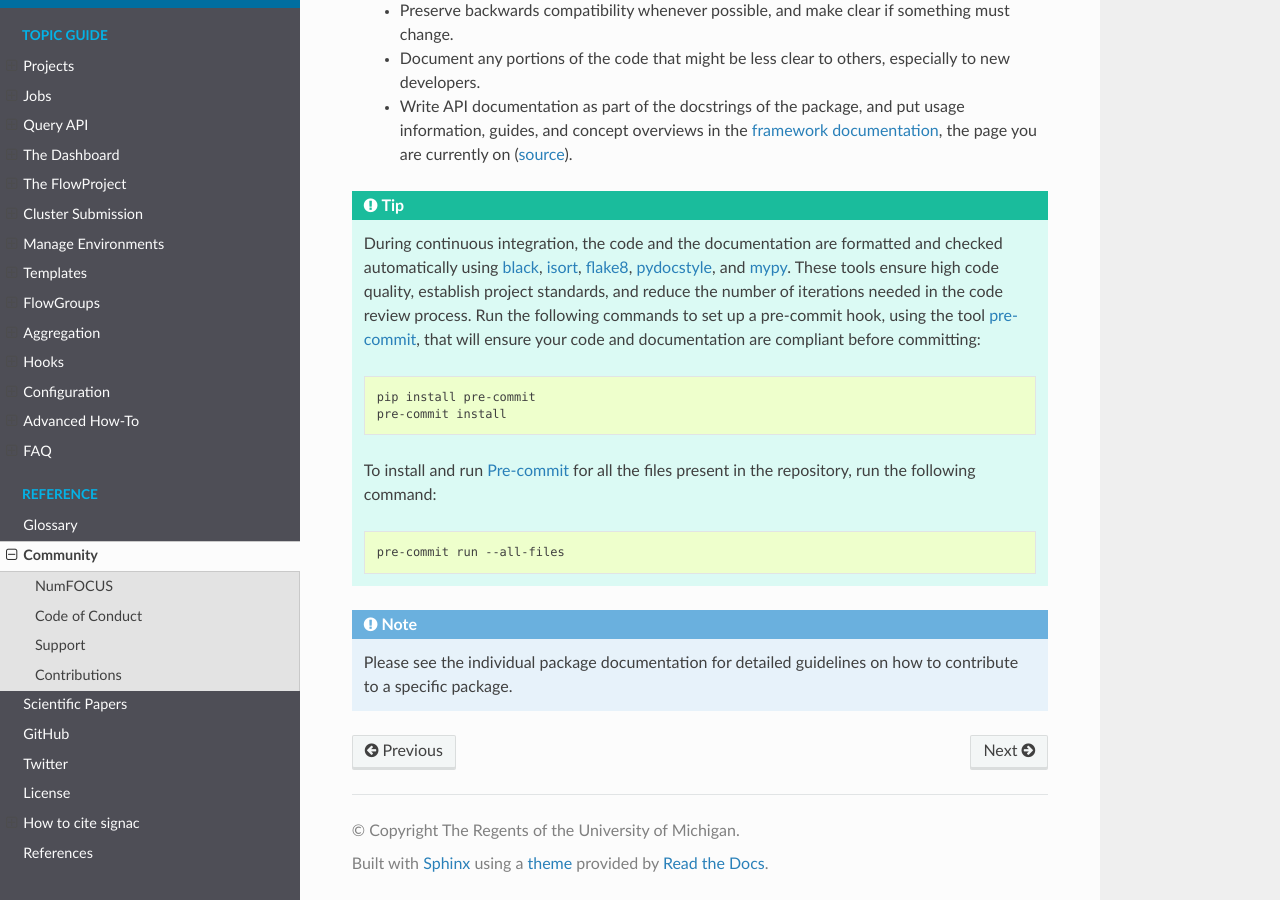
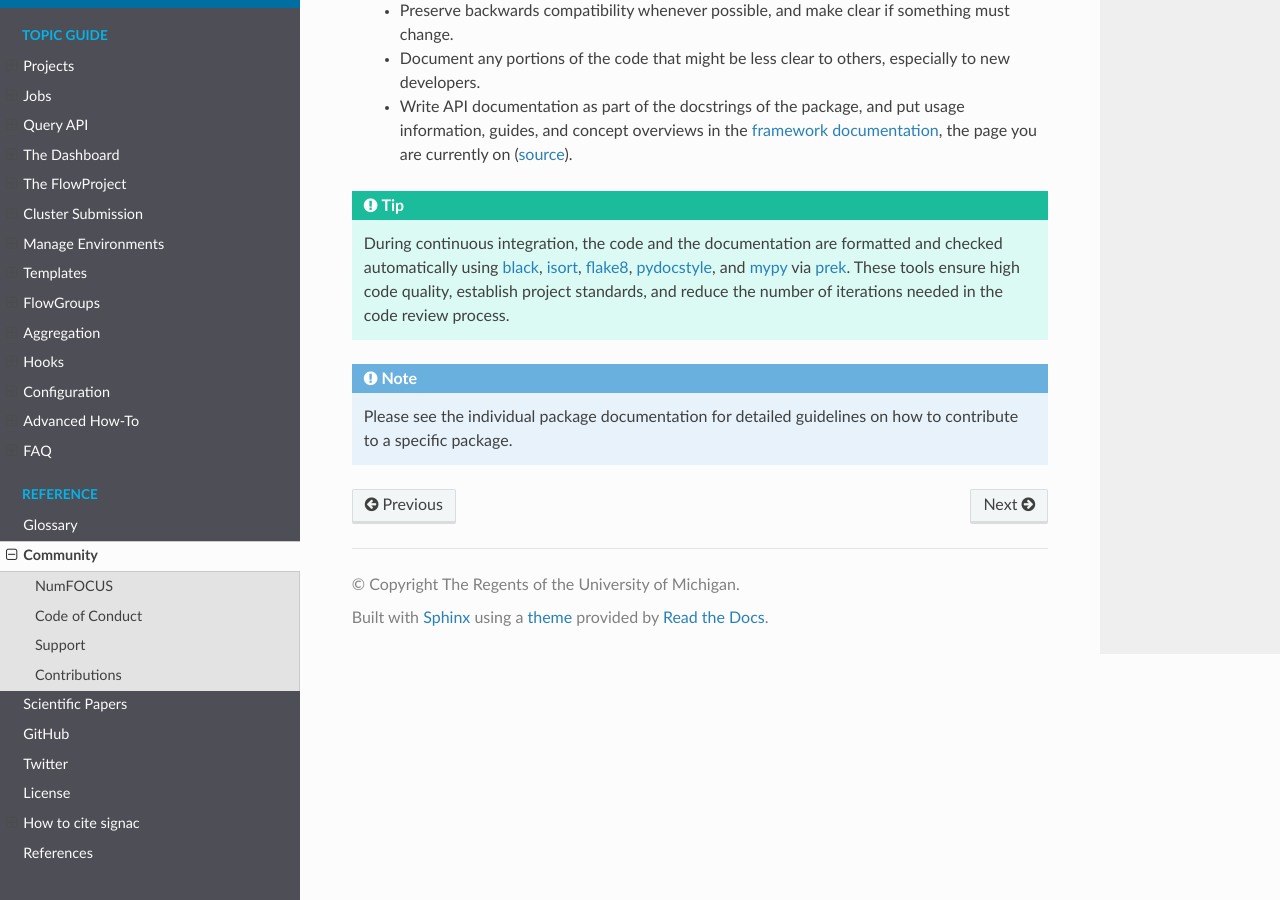
Before and after one commit to glotzerlab/signac-docs, a Sphinx documentation site: the page built from docs/source/community.rst, in a window 1280 px wide and 900 px high, scrolled down 1681 px. Built offline with Sphinx 7.4.7 and the Read the Docs theme 3.1.0, drawn with Linux system fonts in a browser that asks for light colours.

Commit message:
Switch to prek and use uv lock files.

```diff
--- a/docs/source/community.rst
+++ b/docs/source/community.rst
@@ -73,27 +73,15 @@ All code contributed via pull request needs to adhere to the following guideline
 
 .. tip::
 
-    During continuous integration, the code and the documentation are formatted and checked automatically using `black`_, `isort`_, `flake8`_, `pydocstyle`_, and `mypy`_.
+    During continuous integration, the code and the documentation are formatted and checked automatically using `black`_, `isort`_, `flake8`_, `pydocstyle`_, and `mypy`_ via `prek`_.
     These tools ensure high code quality, establish project standards, and reduce the number of iterations needed in the code review process.
-    Run the following commands to set up a pre-commit hook, using the tool `pre-commit`_, that will ensure your code and documentation are compliant before committing:
-
-    .. code-block:: bash
-
-        pip install pre-commit
-        pre-commit install
-
-    To install and run `Pre-commit`_ for all the files present in the repository, run the following command:
-
-    .. code-block:: bash
-
-        pre-commit run --all-files
 
 .. _black: https://black.readthedocs.io/en/stable/
 .. _isort: https://pycqa.github.io/isort/
 .. _flake8: https://flake8.pycqa.org/en/latest/
 .. _pydocstyle: http://www.pydocstyle.org/en/stable/
 .. _mypy: https://mypy.readthedocs.io/en/stable/
-.. _pre-commit: https://pre-commit.com/
+.. _prek: https://prek.j178.dev/
 
 .. note::
 
```
Also changed, not shown: docs/requirements.txt (+237 -9 lines), .pre-commit-config.yaml, 4 other files.
